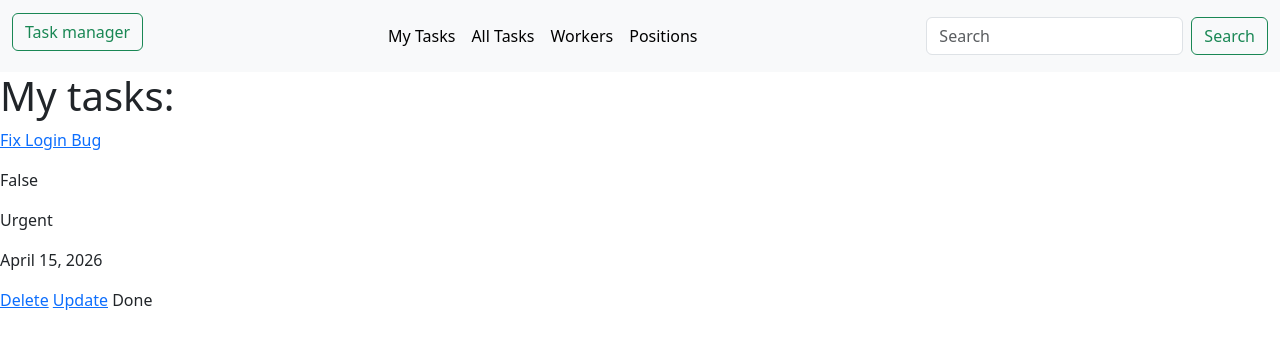
After one commit to viloker/task_manager, a Django app: page /my-tasks/ in a window 1280 px wide. The commit adds this page. Shown: the top 349 px of the page. Run offline with Django 5.2, Linux system fonts and the light colour scheme; a user stored in the database is signed in; data comes from the database, SQL or seed files in the repository.

Commit message:
Add page my-tasks

```diff
--- a/task/urls.py
+++ b/task/urls.py
@@ -2,6 +2,7 @@ from django.urls import path
 
 from .views import (
     index,
+    MyTaskListView,
     TaskListView,
     TaskDetailView,
     TaskCreateView,
@@ -15,6 +16,7 @@ from .views import (
 
 urlpatterns = [
     path("", index, name="index"),
+    path("my-tasks/", MyTaskListView.as_view(), name="my-task"),
     path("tasks/", TaskListView.as_view(), name="task-list"),
     path("tasks/<int:pk>/", TaskDetailView.as_view(), name="task-detail"),
     path("tasks/create/", TaskCreateView.as_view(), name="task-create"),
--- a/task/views.py
+++ b/task/views.py
@@ -37,6 +37,15 @@ def index(request):
         request,
         "task/index.html",
         context=context)
+
+
+class MyTaskListView(LoginRequiredMixin, ListView):
+    model = Task
+    template_name = "task/my_task.html"
+
+    def get_queryset(self):
+        user = self.request.user
+        return self.model.objects.filter(assignees=user)
 
 
 class TaskListView(LoginRequiredMixin, ListView):
--- a/templates/includes/header.html
+++ b/templates/includes/header.html
@@ -15,10 +15,10 @@
       <ul class="navbar-nav">
 
         <li class="nav-item">
-          <a class="nav-link active" href="{% url 'task:index' %}">Home</a>
+          <a class="nav-link active" href="{% url 'task:my-task' %}">My Tasks</a>
         </li>
         <li>
-          <a class="nav-link active" href="{% url 'task:task-list' %}">Tasks</a>
+          <a class="nav-link active" href="{% url 'task:task-list' %}">All Tasks</a>
         </li>
         <li>
           <a class="nav-link active" href="{% url 'task:worker-list' %}">Workers</a>
--- /dev/null
+++ b/templates/task/my_task.html
@@ -0,0 +1,24 @@
+{% extends "base.html" %}
+
+{% block content %}
+
+<h1>My tasks:</h1>
+
+{% for task in task_list %}
+<div>
+  <a href="{% url 'task:task-detail' pk=task.id %}">
+    <p>{{ task.name }}</p>
+  </a>
+    <p>{{ task.is_completed }}</p>
+    <p>{{ task.priority }}</p>
+    <p>{{ task.deadline }}</p>
+    <a href="{% url 'task:task-delete' pk=task.id %}">Delete</a>
+    <a href="{% url 'task:task-update' pk=task.id %}">Update</a>
+    <a>Done</a>
+</div>
+{% empty %}
+
+<h3>You don't have any tasks yet.</h3>
+{% endfor%}
+
+{% endblock %}
```
